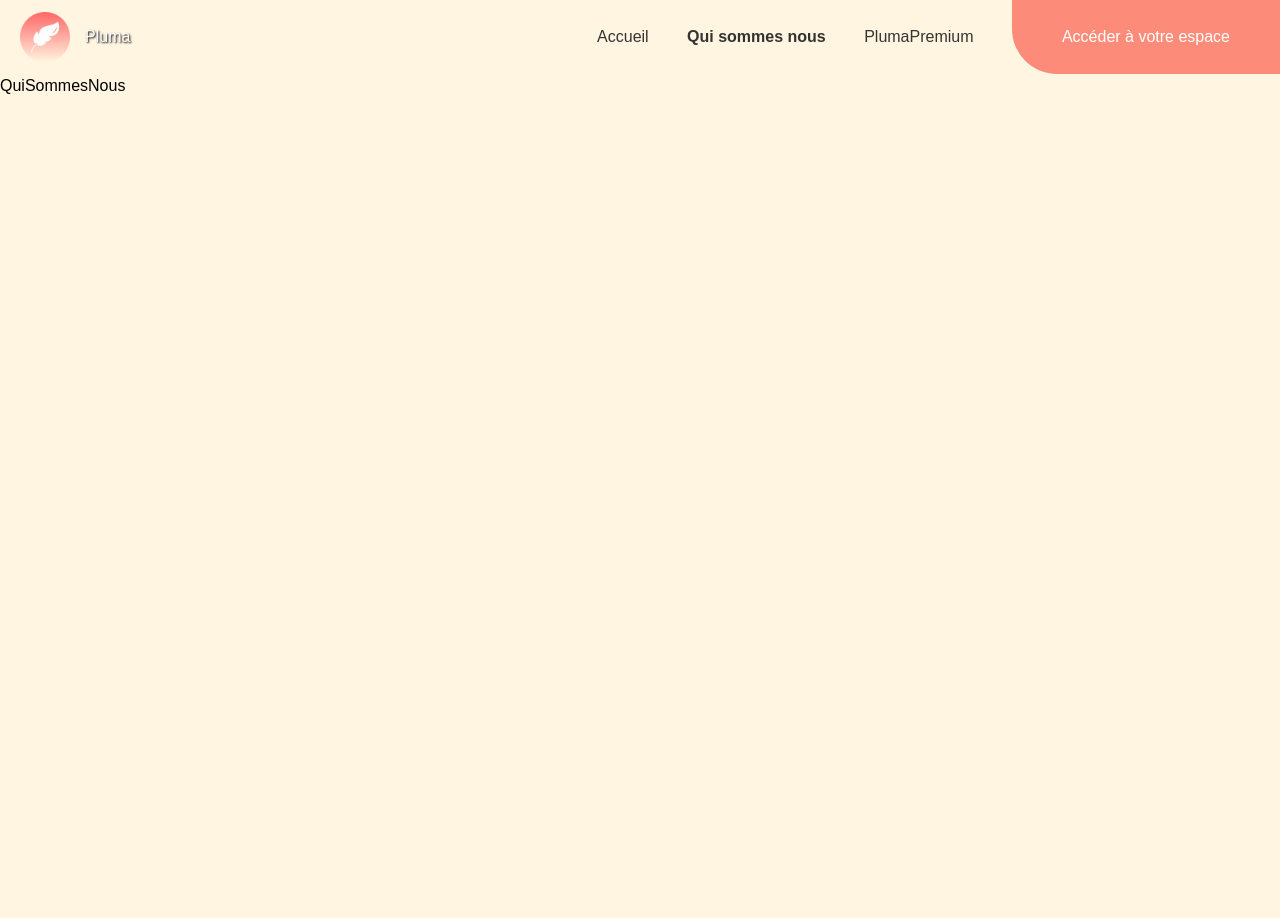
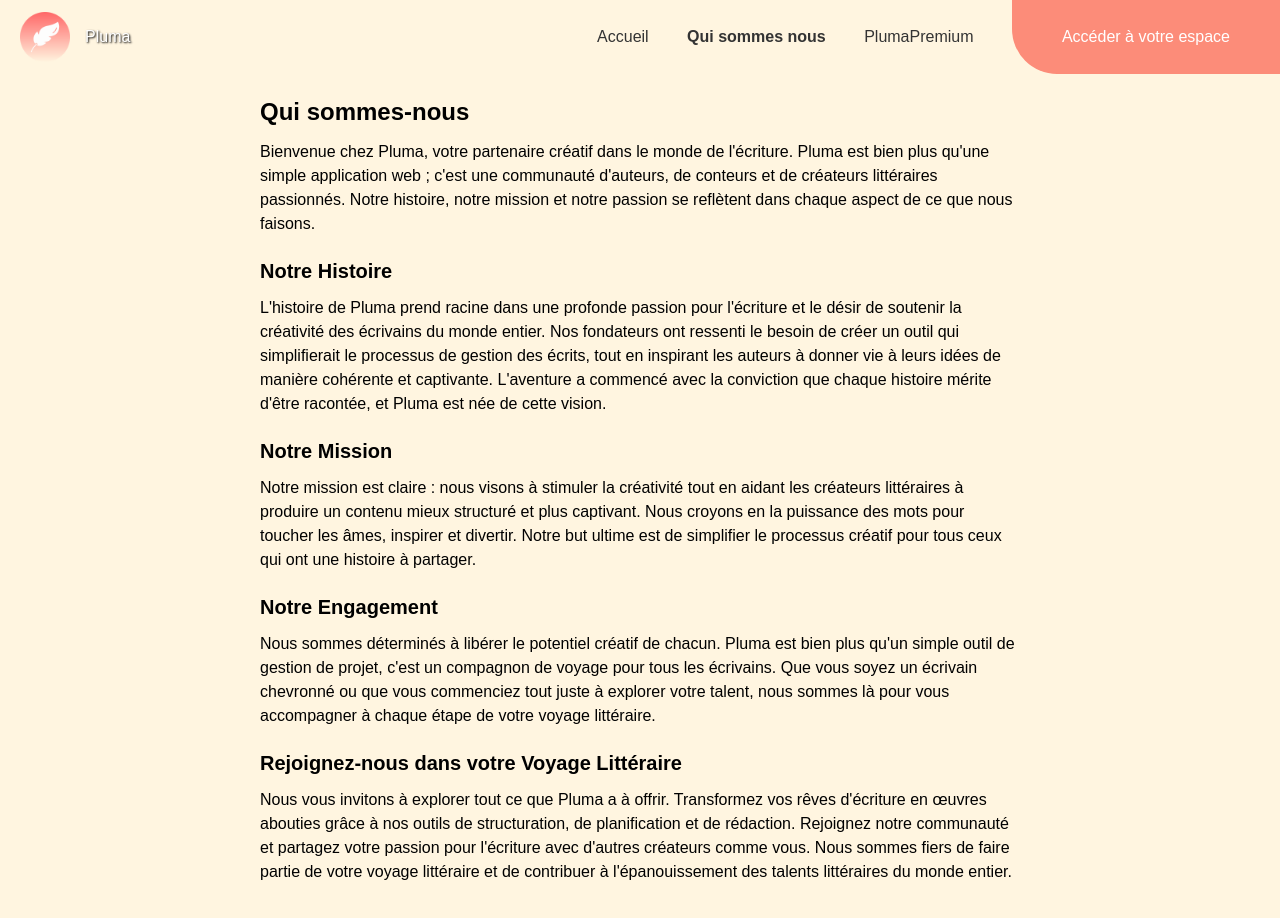
Before and after one commit to Nuxnuxx/Pluma, a React (Create React App) app in the folder client/: page /qui-sommes-nous in a window 1280 px wide. Shown: the top 918 px of the page. Before the commit the page ends 800 px from the top, so only its background shows below. Built offline with nearby package versions, Linux system fonts and the light colour scheme.

Commit message:
Texte de Qui Sommes Nous

```diff
--- a/client/src/siteVitrine/pages/QuiSommesNous.js
+++ b/client/src/siteVitrine/pages/QuiSommesNous.js
@@ -1,5 +1,35 @@
+import React from "react";
+import "../styles/QuiSommesNous.scss"
+
 const QuiSommesNous = () => {
-    return <h1>QuiSommesNous</h1>;
+    return (
+        <div className="container">
+            <h1>Qui sommes-nous</h1>
+            <p>
+                Bienvenue chez Pluma, votre partenaire créatif dans le monde de l'écriture. Pluma est bien plus qu'une simple application web ; c'est une communauté d'auteurs, de conteurs et de créateurs littéraires passionnés. Notre histoire, notre mission et notre passion se reflètent dans chaque aspect de ce que nous faisons.
+            </p>
+
+            <h2>Notre Histoire</h2>
+            <p>
+                L'histoire de Pluma prend racine dans une profonde passion pour l'écriture et le désir de soutenir la créativité des écrivains du monde entier. Nos fondateurs ont ressenti le besoin de créer un outil qui simplifierait le processus de gestion des écrits, tout en inspirant les auteurs à donner vie à leurs idées de manière cohérente et captivante. L'aventure a commencé avec la conviction que chaque histoire mérite d'être racontée, et Pluma est née de cette vision.
+            </p>
+
+            <h2>Notre Mission</h2>
+            <p>
+                Notre mission est claire : nous visons à stimuler la créativité tout en aidant les créateurs littéraires à produire un contenu mieux structuré et plus captivant. Nous croyons en la puissance des mots pour toucher les âmes, inspirer et divertir. Notre but ultime est de simplifier le processus créatif pour tous ceux qui ont une histoire à partager.
+            </p>
+
+            <h2>Notre Engagement</h2>
+            <p>
+                Nous sommes déterminés à libérer le potentiel créatif de chacun. Pluma est bien plus qu'un simple outil de gestion de projet, c'est un compagnon de voyage pour tous les écrivains. Que vous soyez un écrivain chevronné ou que vous commenciez tout juste à explorer votre talent, nous sommes là pour vous accompagner à chaque étape de votre voyage littéraire.
+            </p>
+
+            <h2>Rejoignez-nous dans votre Voyage Littéraire</h2>
+            <p>
+                Nous vous invitons à explorer tout ce que Pluma a à offrir. Transformez vos rêves d'écriture en œuvres abouties grâce à nos outils de structuration, de planification et de rédaction. Rejoignez notre communauté et partagez votre passion pour l'écriture avec d'autres créateurs comme vous. Nous sommes fiers de faire partie de votre voyage littéraire et de contribuer à l'épanouissement des talents littéraires du monde entier.
+            </p>
+        </div>
+    );
 };
 
 export default QuiSommesNous;
--- /dev/null
+++ b/client/src/siteVitrine/styles/QuiSommesNous.scss
@@ -0,0 +1,23 @@
+@import 'tailwindcss/components';
+
+.container {
+  max-width: 800px;
+  margin: 0 auto;
+  padding: 20px;
+}
+
+h1 {
+  font-size: 24px;
+  font-weight: bold;
+}
+
+h2 {
+  font-size: 20px;
+  font-weight: bold;
+}
+
+p {
+  font-size: 16px;
+  margin-top: 10px;
+  margin-bottom: 20px;
+}
```
